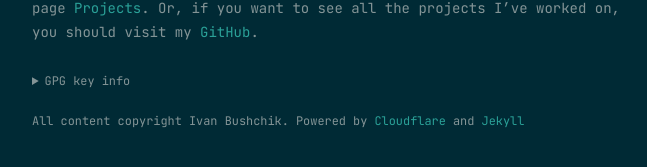
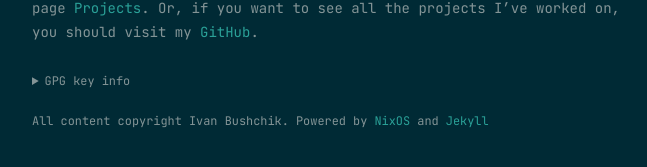
Before and after one commit to ivabus/ivabus.github.io, a Jekyll site: the page built from index.md, in a window 1280 px wide. Shown: the part 236-403 px from the top of the page, without its empty margins (308-955 px from the left). Built offline with Jekyll 4.4.1, drawn with Linux system fonts in a browser that asks for light colours.

Commit message:
No more cloudflare in footer lol and key.asc in gpg
Signed-off-by: Ivan Bushchik <ivabus@ivabus.dev>

```diff
--- a/_layouts/default.html
+++ b/_layouts/default.html
@@ -49,7 +50,7 @@
         </details>
     </details>
     <br>
-    <p class="copyright">All content copyright Ivan Bushchik. Powered by <a href="https://cloudflare.com">Cloudflare</a> and <a href="http://jekyllrb.com">Jekyll</a></p>
+    <p class="copyright">All content copyright Ivan Bushchik. Powered by <a href="https://github.com/ivabus/nixos">NixOS</a> and <a href="http://jekyllrb.com">Jekyll</a></p>
   </footer>
 </body>
 </html>
```
Also changed, not shown: other parts of _layouts/default.html (+1 -0 lines).
